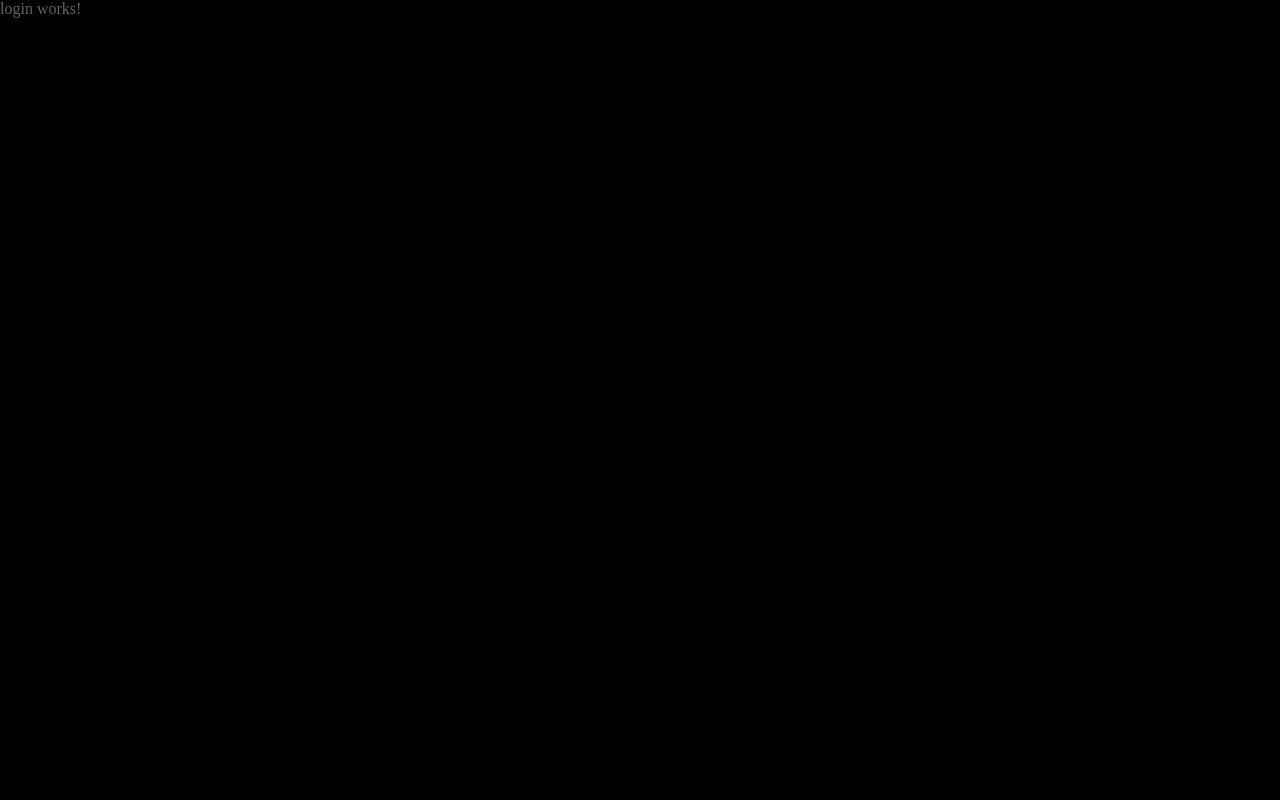
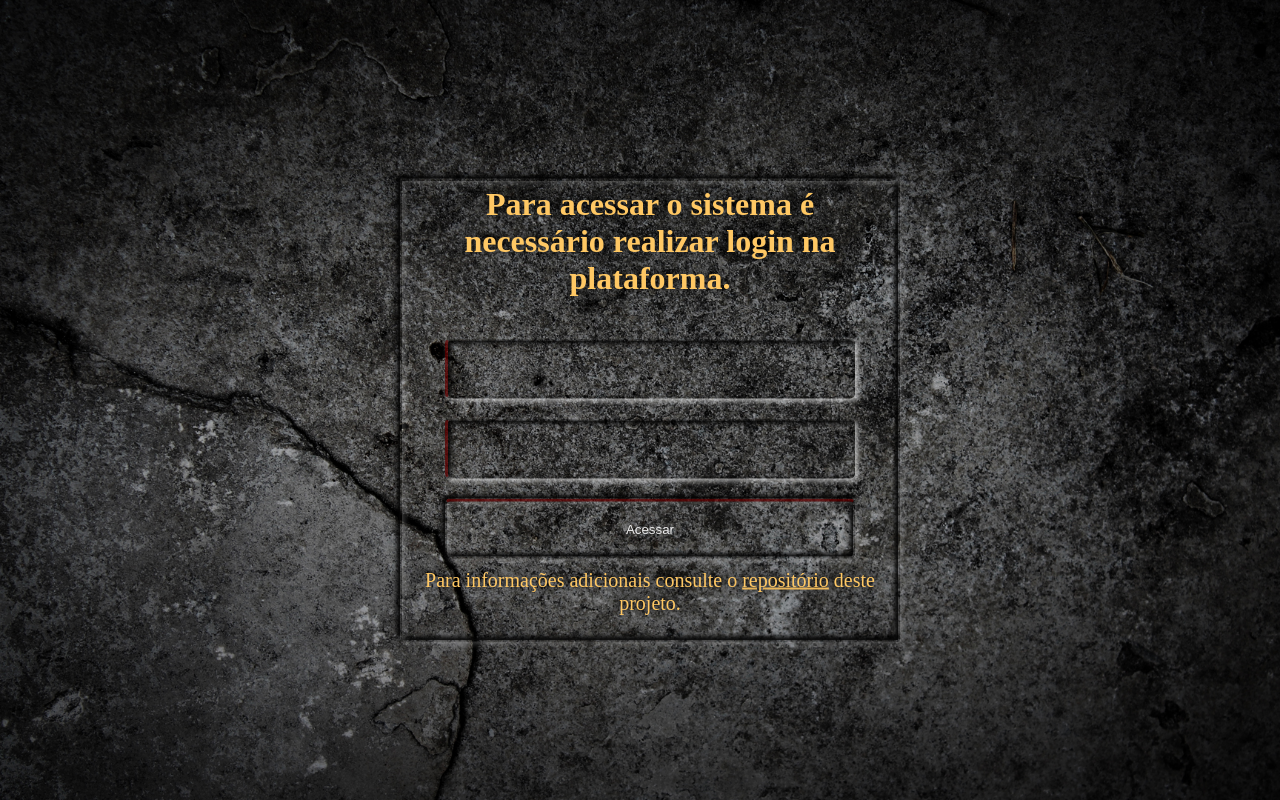
Before and after one commit to jmurowaniecki/sicredi-librum-ex-dracones, an Angular app in the folder app/: page / in a window 1280 px wide. Built offline with nearby package versions, Linux system fonts and the light colour scheme.

Commit message:
Removing outlines and doing some magic

```diff
--- a/app/src/app/screen/login/login.component.html
+++ b/app/src/app/screen/login/login.component.html
@@ -1 +1,13 @@
-<p>login works!</p>
+<div class="login">
+  <form class="form" autocomplete="off">
+    <h1>Para acessar o sistema é necessário realizar login na plataforma.</h1>
+    <label for="username">
+      <input class="input" type="text" name="username" placeholder="Usuário" autocomplete="off">
+    </label>
+    <label for="password">
+      <input class="input" type="password" name="password" placeholder="Senha" autocomplete="off">
+    </label>
+    <button class="button">Acessar</button>
+    <p>Para informações adicionais consulte o <a href="https://github.com/jmurowaniecki/sicredi-librum-ex-dracones" target="_blank">repositório</a> deste projeto.</p>
+  </form>
+</div>
--- a/app/src/app/screen/login/login.component.sass
+++ b/app/src/app/screen/login/login.component.sass
@@ -0,0 +1,85 @@
+h1,
+p,
+a,
+.loader
+    padding: 0
+    color: rgba(255, 200, 100, 1)
+    text-shadow: -2px -2px 10px rgba(0, 0, 0, 1)
+
+h1
+    margin-bottom: 1em
+
+p
+    font-size: 20px
+
+
+
+.login
+    background-color: #000
+    background: url(/assets/image/background/dark-and-hard-stone.jpg) no-repeat center center
+    background-size: cover
+    width: 100%
+    height: 100%
+
+.form,
+.button,
+.input
+    margin: 10px
+    min-width: 200px
+    width: 90%
+    min-height: 60px
+    border: 2px solid rgba(13, 13, 13, 0.2)
+    border-radius: 5px
+    background: rgba(0, 0, 0, 0) !important
+    align-content: center
+    text-align: center
+    color: rgba(255, 255, 255, .9)
+    transition: box-shadow .6s, color .9s, text-shadow .3s, border-color .3s, background .3s
+    box-shadow: 3px 3px 5px 0px rgba(255, 255, 255, .2), inset 3px 3px 5px 0px rgba(255, 255, 255, .2), -3px -3px 5px 0px rgba(0, 0, 0, 1), inset -3px -3px 5px 0px rgba(0, 0, 0, 1)
+
+
+.button
+    border-top: 3px solid rgba(100, 0, 0, 0.7)
+    background-color: rgba(0, 0, 0, .5)
+
+
+.button:focus,
+.input:focus
+    color: rgba(200, 0, 0, 1)
+    background: #000000ce !important
+    // /* linear-gradient(to bottom, rgba(0, 0, 0, .4) 0%, rgba(0, 0, 0,.8) 80%, rgba(0, 0, 0, .8) 80%, rgba(0, 0, 0, 0) 100%) !important */
+    border-color: rgba(100, 0, 0, .6)
+    text-shadow: 0 10px 20px rgba(100, 0, 0, 1)
+    box-shadow: 3px 3px 5px 0px rgba(255, 255, 255, .2), inset 3px 3px 5px 0px rgba(255, 255, 255, .2), -3px -3px 5px 0px rgba(0, 0, 0, 1), inset -3px -3px 5px 0px rgba(0, 0, 0, 1), inset 2px 2px 15px 0px rgba(100, 0, 0, 1), 0px 20px 40px 10px rgba(100, 0, 0, .6) !important
+
+
+.button:hover,
+.button:active
+    color: rgba(255, 255, 255, 1)
+    text-shadow: 0 10px 10px rgba(100, 0, 0, 1)
+    box-shadow: 3px 3px 5px 0px rgba(255, 255, 255, .2), inset 3px 3px 5px 0px rgba(255, 255, 255, .2), -3px -3px 5px 0px rgba(0, 0, 0, 1), inset -3px -3px 5px 0px rgba(0, 0, 0, 1), inset 2px 2px 15px 0px rgba(100, 0, 0, 1)
+
+
+.form
+    border-radius: 1px
+    display: block
+    width: 90%
+    max-width: 500px
+    position: absolute
+    left: 50%
+    top: 50%
+    transform: translate(-50%, -50%)
+    padding: 5px 20px 25px 20px
+    // /* border-image: repeating-linear-gradient(42deg, rgba(255, 255, 255, .2) 3px, rgba(255,255, 255, .4) 5px, rgba(255, 255, 255, .2) 5px, rgba(255,255, 255, .4) 8px) 1 */
+
+
+.input
+    text-align: left
+    padding-left: 20px
+    border-left: 3px solid rgba(100, 0, 0, 0.7)
+    box-shadow: 3px 3px 5px 0px rgba(255, 255, 255, .6), inset 3px 3px 5px 0px rgba(0, 0, 0, .9)
+    background-color: rgba(0, 0, 0, .5)
+
+
+.input::placeholder
+    color: rgba(255, 255, 255, .1)
--- a/app/src/index.html
+++ b/app/src/index.html
@@ -12,6 +12,7 @@
       padding: 0;
       margin: 0;
       box-sizing: border-box;
+      outline: none;
     }
 
     body {
```
Also changed, not shown: app/src/assets/image/background/dark-and-hard-stone.jpg (added).
